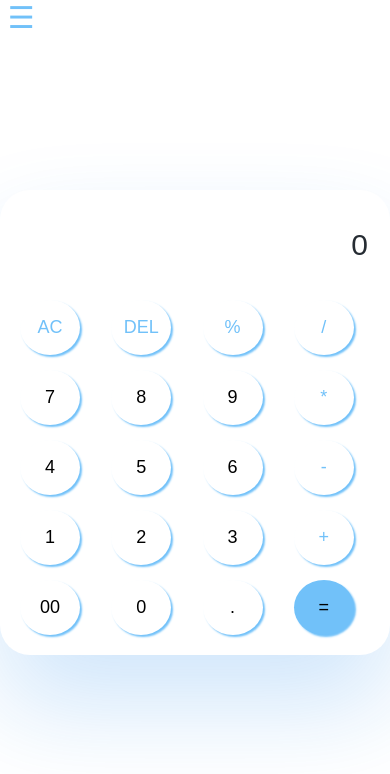
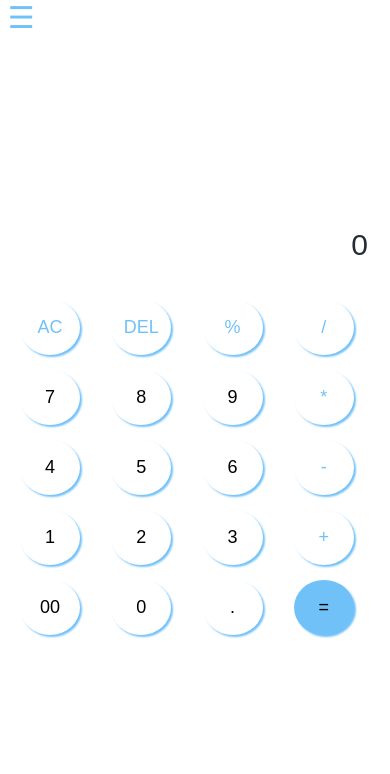
Before and after one commit to bansiKhokhariya/calculatorWeb, a React (Vite) app: page / in a window 390 px wide. Shown: the top 774 px of the page. Built offline with nearby package versions, Linux system fonts and the light colour scheme.

Commit message:
remove shadow mobile screen

```diff
--- a/src/components/Home/Home.css
+++ b/src/components/Home/Home.css
@@ -87,6 +87,7 @@ body {
 @media (max-width:500px) {
     .main-container {
         width: 100%;
+        box-shadow: none;
     }
 
     body {
```
